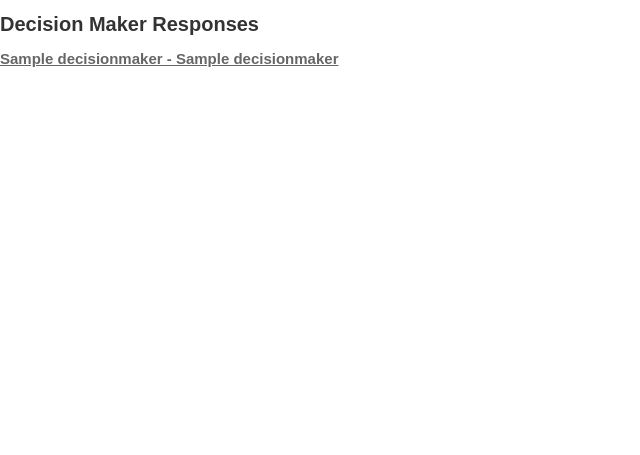
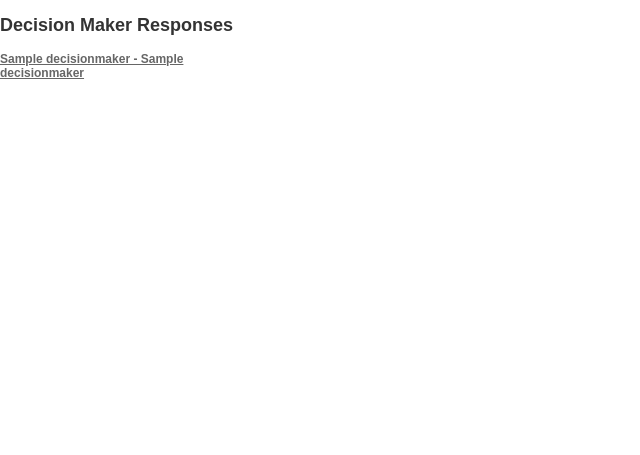
Before and after one commit to hackforchange/GreatDebate, a Django app: template greatdebate/templates/responses_widget.html in a window 1280 px wide. Shown: the top 455 px of the page, without its empty margins (0-640 px from the left). Run offline with Django 3.2, Linux system fonts and the light colour scheme; the template is opened without the code that fills it: values that come from a table or form of the project are taken from there, others are empty; tables that the repository leaves empty hold one stand-in row (values such as "Sample post").

Commit message:
working on dm response widget styles

```diff
--- a/greatdebate/templates/response.html
+++ b/greatdebate/templates/response.html
@@ -82,13 +82,9 @@
           <h4>Post a Response</h4>
         </p>
         <p>
-          <h4>Link a log</h4>
-            This requires someone to be logged in to view this page so this section breaks the workflow outlined in post_a_response.jpg
-        </p>
-        <p>
           <h4>Response Information</h4>
           <form action="/postresponse/" method="POST" name="post_response_form">
-            Response URL: <br /><input type="text" name="response_url" /> <br />
+            Response URL: <input type="text" name="response_url" /> <br />
             Campaigns: <input id="tags" type="text" name="campaigns" /> <a href="javascript: addTag();">Add</a>
             <ul id="selected_campaigns" />
               <li id="default_campaign" style="color:red;">No Campaigns Selected</li>
--- a/greatdebate/templates/responses_widget.html
+++ b/greatdebate/templates/responses_widget.html
@@ -6,19 +6,19 @@
     <title>Great Debate</title>
     <link href="/media/css/style.css" rel="stylesheet" type="text/css" />
   </head>
-  <body>
-    <h1>Decision Maker Responses</h1>
+  <body style="width:250px;height:200px;">
+    <h2 style="font-size:18px;">Decision Maker Responses</h2>
     {% if responses %}
       {% for response in responses %}
-        <h2 style="font-size: 15px;">
+        <h4 style="font-size: 12px;">
           <a href="{{ response.response_url }}" target="_blank">
             {{ response.decision_maker.name }} -
             {{ response.decision_maker.title }}
           </a>
-        </h2>
+        </h4>
       {% endfor %}
     {% else %}
-      <p>No Responses have yet been posted</p>
+      <h4 style="font-size:12px;">No Responses have yet been posted</h4>
     {% endif %}
 
   </body>
```
